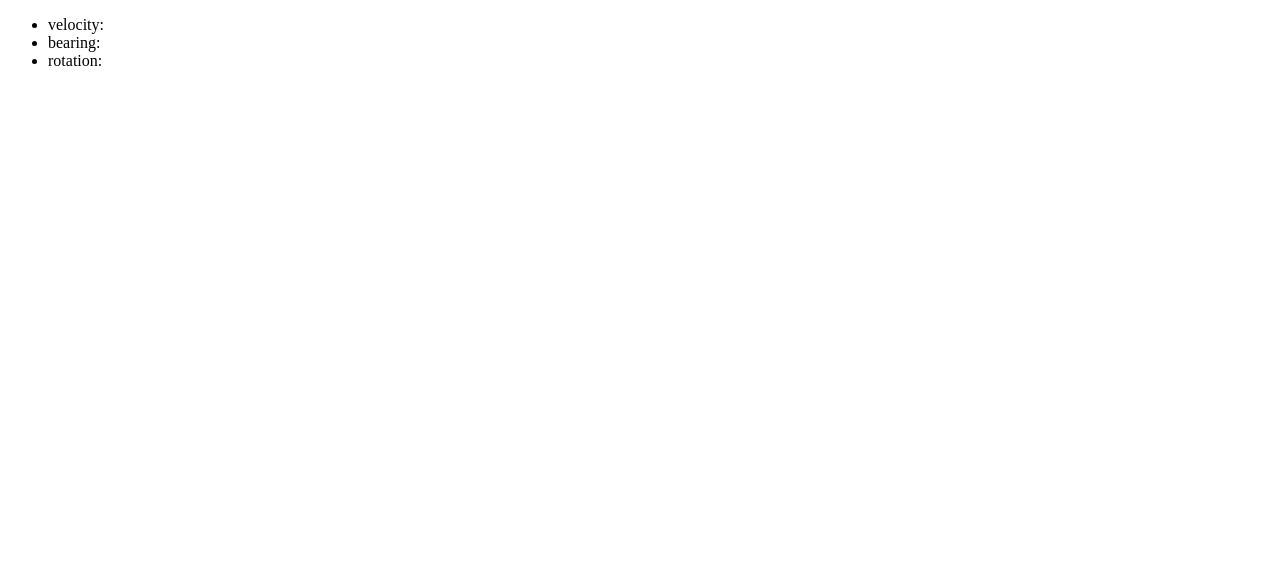
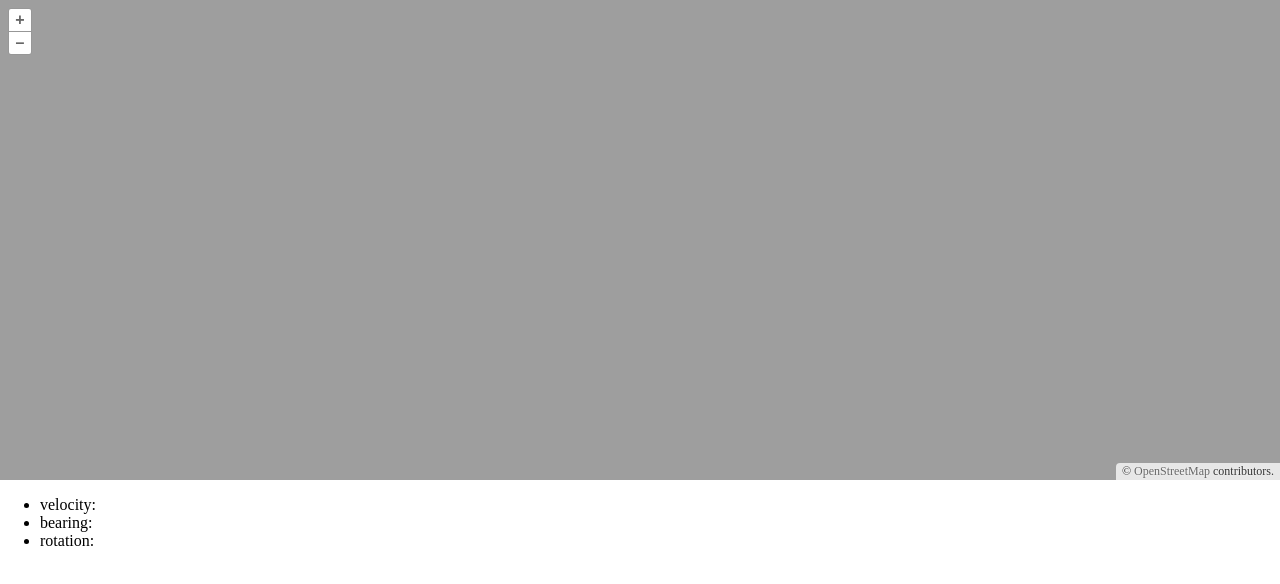
Before and after one commit to cecyliaborek/airport-map, a plain HTML site: page index.html in a window 1280 px wide. Drawn offline with Linux system fonts and the light colour scheme; the site is published under a folder, as on GitHub Pages, so addresses that start at the root find nothing.

Commit message:
update path

```diff
--- a/index.html
+++ b/index.html
@@ -5,8 +5,8 @@
     <link rel="icon" type="image/svg+xml" href="/vite.svg" />
     <meta name="viewport" content="width=device-width, initial-scale=1.0" />
     <title>Vite + TS</title>
-    <script type="module" crossorigin src="/assets/index-a0e45911.js"></script>
-    <link rel="stylesheet" href="/assets/index-974c8bb3.css">
+    <script type="module" crossorigin src="./assets/index-a0e45911.js"></script>
+    <link rel="stylesheet" href="./assets/index-974c8bb3.css" />
   </head>
   <body>
     <div id="map"></div>
@@ -17,6 +17,5 @@
         <li>rotation: <code id="rotation"></code></li>
       </ul>
     </div>
-
   </body>
 </html>
```
